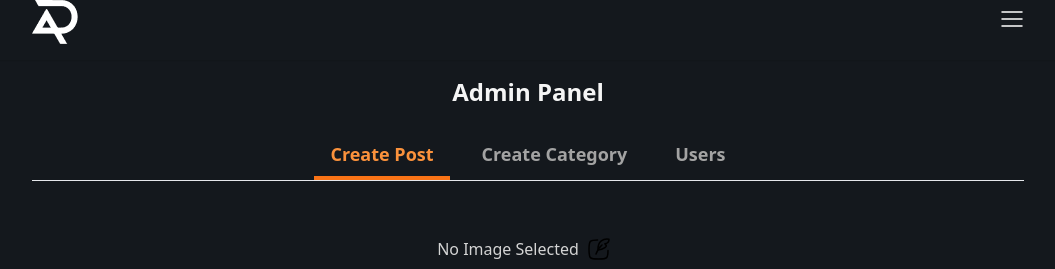
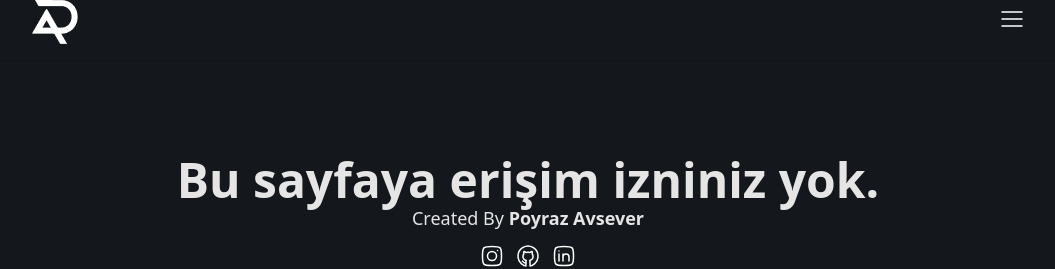
Before and after one commit to poyrazavsever/fullstack_blog, a Next.js app: page /admin in a window 1280 px wide. Shown: the top 269 px of the page, without its empty margins (112-1167 px from the left). Built offline with nearby package versions, Linux system fonts and the light colour scheme; no server answers.

Commit message:
feat: done auth process

```diff
--- a/pages/admin.js
+++ b/pages/admin.js
@@ -1,4 +1,7 @@
-import React, { useState } from "react";
+import React, { useEffect, useState } from "react";
+import { useDispatch, useSelector } from "react-redux";
+import { useRouter } from "next/router";
+import { toast } from "react-hot-toast";
 
 // Sekme içerikleri için dummy bileşenler
 import CreatePost from "@/Components/Admin/CreatePost";
@@ -6,6 +9,12 @@ import CreateCategory from "@/Components/Admin/CreateCategory";
 import Users from "@/Components/Admin/Users";
 
 const Admin = () => {
+  const router = useRouter();
+
+  // Kullanıcı bilgilerini Redux'tan al
+  const isAuthenticated = useSelector((state) => state.auth.isAuthenticated);
+  const isAdmin = useSelector((state) => state.auth.user?.isAdmin); // Kullanıcı bilgilerinden isAdmin'i al
+
   const [activeTab, setActiveTab] = useState("Create Post"); // Varsayılan olarak "Create Post" sekmesi
 
   const renderContent = () => {
@@ -26,7 +35,9 @@ const Admin = () => {
   const activeTabClass =
     "border-b-4 border-orange-500 text-orange-500 dark:text-orange-400";
 
-  return (
+  return !isAuthenticated || !isAdmin ? (
+    <h1 className="container mx-auto w-full text-center text-5xl font-semibold mt-24 text-neutral-200">Bu sayfaya erişim izniniz yok.</h1>
+  ) : (
     <div className="container mx-auto p-4">
       <h1 className="text-2xl font-bold mb-6 text-center text-neutral-800 dark:text-neutral-100">
         Admin Panel
```
